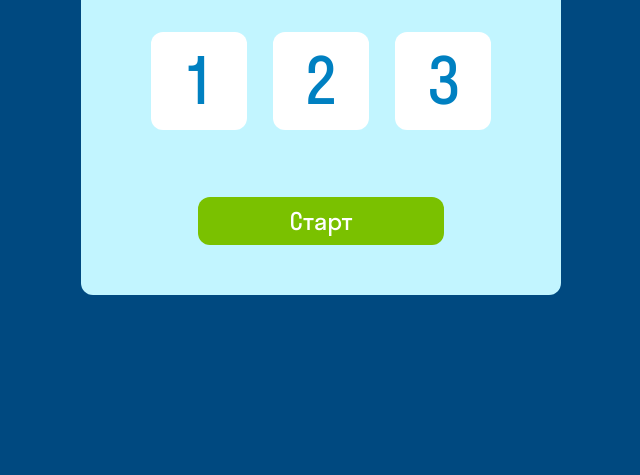
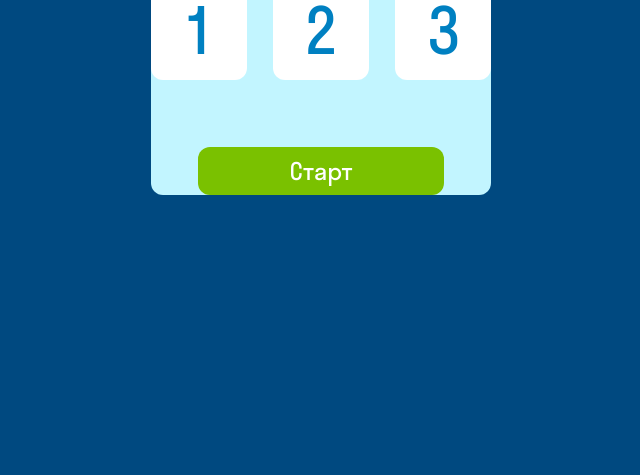
Before and after one commit to NastyaTsyf/third-course-hw, a website with bundled scripts: page index.html in a window 1280 px wide. Shown: the part 326-801 px from the top of the page, without its empty margins (319-959 px from the left). Built offline with nearby package versions, Linux system fonts and the light colour scheme.

Commit message:
исправляет недочеты

```diff
--- a/index.js
+++ b/index.js
@@ -48,7 +48,7 @@ renderApp(appElement)
 
 const renderPlayingField = (element, number) => {
     const cardsHtml = cards.map((card) =>{
-        if (card.isClicked == true) {
+        if (card.isClicked === true) {
             return card.backImg
         } else {
             return`<div class="card item">
--- a/style.css
+++ b/style.css
@@ -34,10 +34,7 @@ a {
     display: flex;
     flex-direction: column;
     align-items: center;
-    padding-top: 50px;
-    padding-bottom: 50px;
-    padding-left: 70px;
-    padding-right: 70px;
+    padding: 50px, 70px;
     border-radius: 12px;
     max-width: 340px;
 }
@@ -73,7 +70,6 @@ a {
     line-height: 72px;
     color: var(--blue-100, #0080c1);
     font-style: normal;
-    line-height: 72px;
 }
 
 .complexity-radio-box input[type="radio"]:checked + label {
@@ -149,7 +145,7 @@ a {
     grid-row: span 1;
 }
 
-/*карта*/
+/* карта */
 
 .card {
     background-color: #fff;
```
Also changed, not shown: .eslintrc.json.
